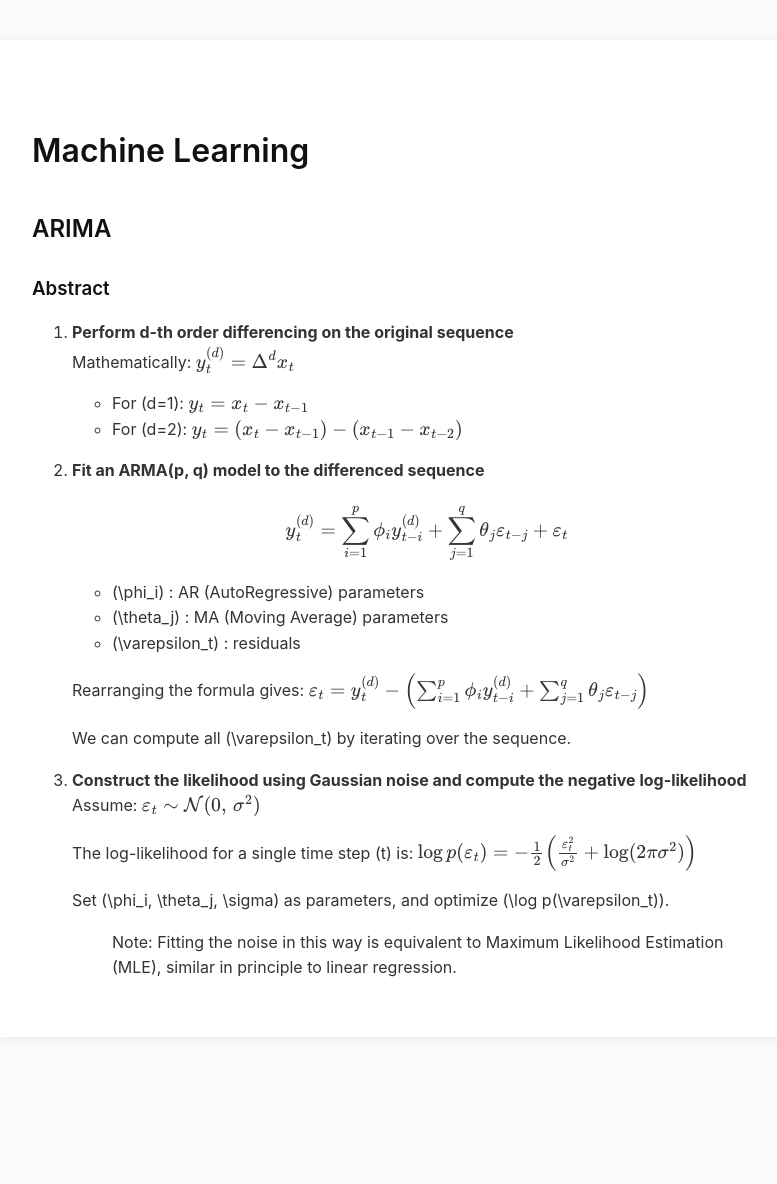
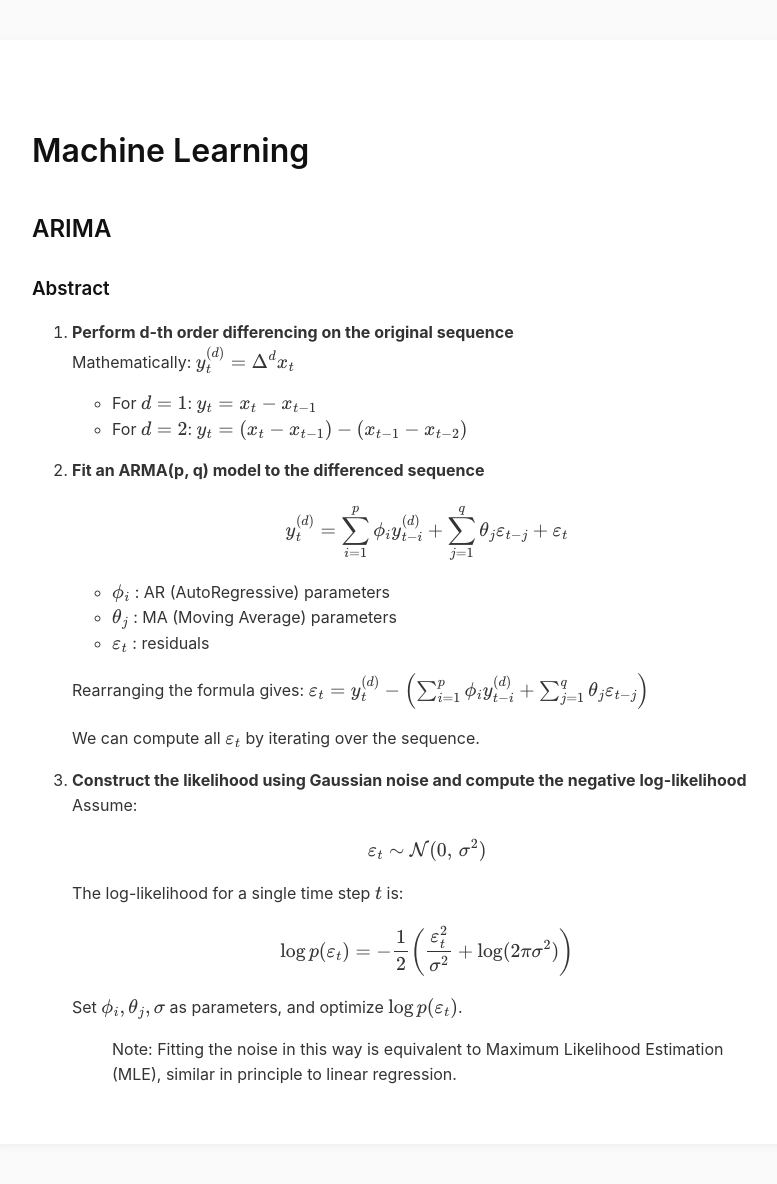
Before and after one commit to zixs0423/tech_note, a Jekyll site: the page built from docs/notes/time_series_prediction.md, in a window 1280 px wide. Shown: the whole page, without its empty margins (233-1010 px from the left). Built offline with Jekyll 4.4.1, drawn with Linux system fonts in a browser that asks for light colours; our own code applies the rules of GitHub Pages for plain Markdown files; before the commit the page ends 1077 px from its top, so only the background shows below that.

```diff
--- a/docs/notes/time_series_prediction.md
+++ b/docs/notes/time_series_prediction.md
@@ -13,8 +13,8 @@ layout: default
    y^{(d)}_t = \Delta^d x_t
    $$
 
-   - For \(d=1\): $y_t = x_t - x_{t-1}$
-   - For \(d=2\): $y_t = (x_t - x_{t-1}) - (x_{t-1} - x_{t-2})$
+   - For $d=1$: $y_t = x_t - x_{t-1}$
+   - For $d=2$: $y_t = (x_t - x_{t-1}) - (x_{t-1} - x_{t-2})$
 
 3. **Fit an ARMA(p, q) model to the differenced sequence**
 
@@ -22,28 +22,30 @@ layout: default
    y^{(d)}_t = \sum_{i=1}^{p} \phi_i y^{(d)}_{t-i} + \sum_{j=1}^{q} \theta_j \varepsilon_{t-j} + \varepsilon_t
    $$
 
-   - \(\phi_i\) : AR (AutoRegressive) parameters
-   - \(\theta_j\) : MA (Moving Average) parameters
-   - \(\varepsilon_t\) : residuals
+   - $\phi_i$ : AR (AutoRegressive) parameters
+   - $\theta_j$ : MA (Moving Average) parameters
+   - $\varepsilon_t$ : residuals
 
    Rearranging the formula gives:
    $$
    \varepsilon_t = y^{(d)}_t - \left(\sum_{i=1}^{p} \phi_i y^{(d)}_{t-i} + \sum_{j=1}^{q} \theta_j \varepsilon_{t-j}\right)
    $$
 
-   We can compute all \(\varepsilon_t\) by iterating over the sequence.
+   We can compute all $\varepsilon_t$ by iterating over the sequence.
 
 4. **Construct the likelihood using Gaussian noise and compute the negative log-likelihood**
    Assume:
+
    $$
    \varepsilon_t \sim \mathcal{N}(0,\, \sigma^2)
    $$
 
-   The log-likelihood for a single time step \(t\) is:
+   The log-likelihood for a single time step $t$ is:
+
    $$
    \log p(\varepsilon_t) = -\frac{1}{2} \left( \frac{\varepsilon_t^2}{\sigma^2} + \log(2\pi\sigma^2) \right)
    $$
 
-   Set \(\phi_i, \theta_j, \sigma\) as parameters, and optimize \(\log p(\varepsilon_t)\).
+   Set $\phi_i, \theta_j, \sigma$ as parameters, and optimize $\log p(\varepsilon_t)$.
 
    > Note: Fitting the noise in this way is equivalent to Maximum Likelihood Estimation (MLE), similar in principle to linear regression.
```
